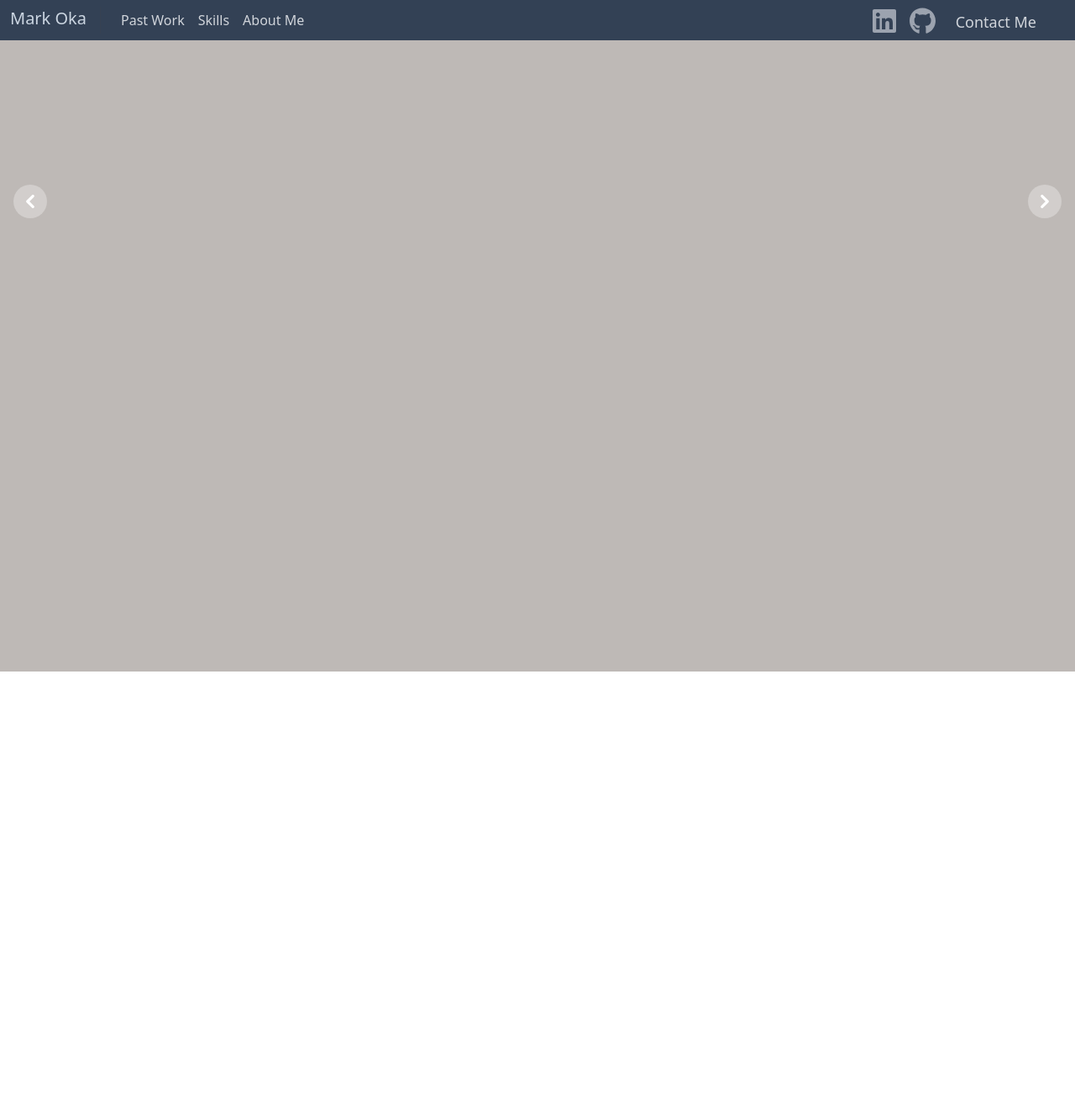
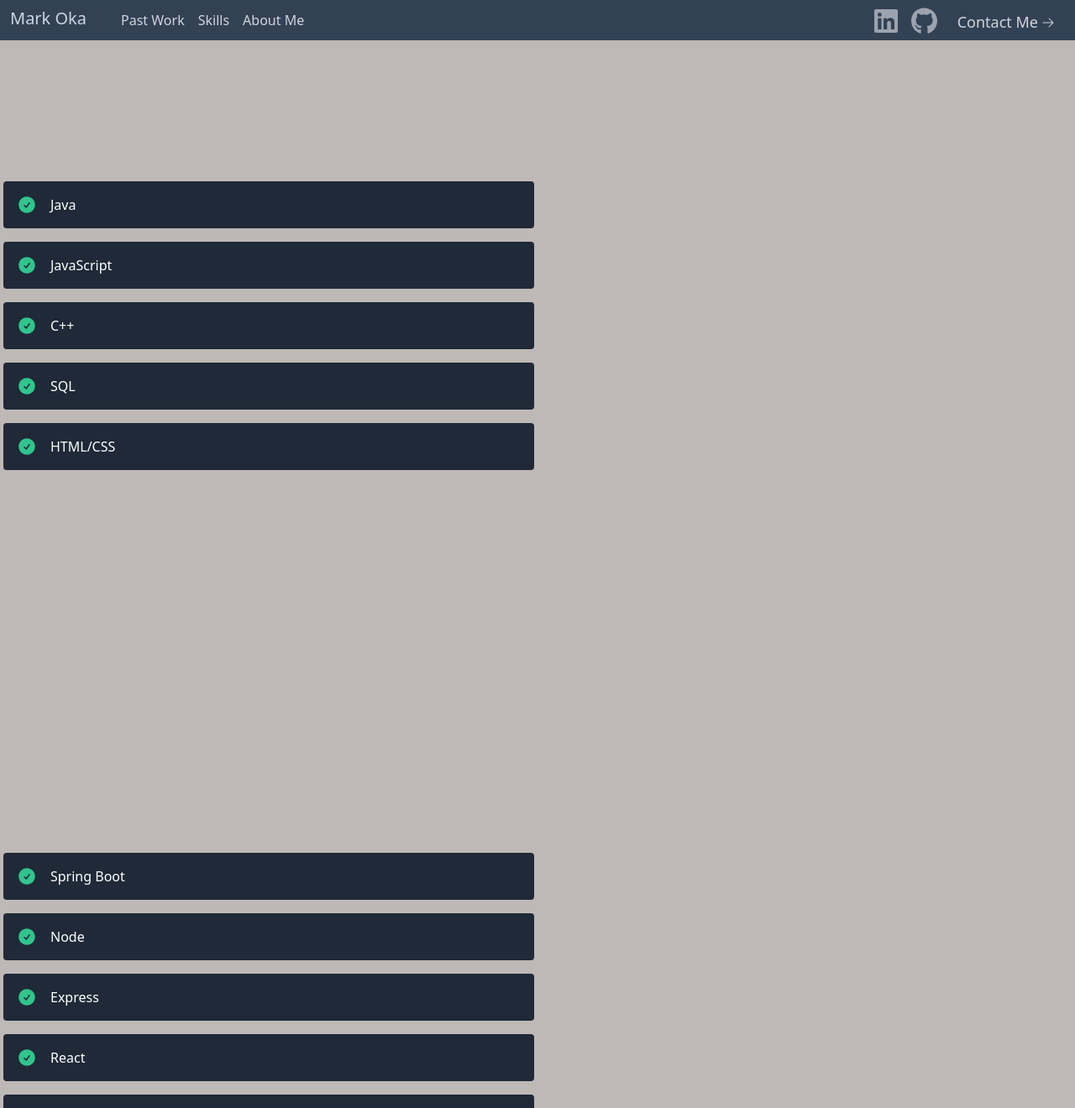
Before and after one commit to markoka101/portfolio, a React (Create React App) app: page /skills in a window 1280 px wide. Shown: the top 1320 px of the page at 84% size. Before the commit the page ends 800 px from the top, so only its background shows below. Built offline with nearby package versions, Linux system fonts and the light colour scheme; some icons are missing.

Commit message:
implement RevealOnScroll on components

```diff
--- a/src/components/Skills.js
+++ b/src/components/Skills.js
@@ -1,110 +1,107 @@
-import React, { useState } from "react";
+import React, { useState, useEffect, useRef } from "react";
 import { Transition } from "@headlessui/react";
 
-import { BadgeCheckIcon, ChipIcon } from "@heroicons/react/solid";
+import { CheckCircleIcon, ChipIcon } from "@heroicons/react/24/solid";
 import { languages, frameworks, database, tools } from "../data";
 
+import RevealOnScroll from "./RevealOnScroll";
 export default function Skills() {
-    const [showLang, setShowLang] = useState(false);
-    const [showFrame, setShowFrame] = useState(false);
-    const [showData, setShowData] = useState(false);
-    const [showTools, setShowTools] = useState(false);
+    const refLanguage = useRef();
+    const isVisibleLanguage = RevealOnScroll(refLanguage);
 
-    const languageName = showLang
-        ? "Hide Programming Languages"
-        : "Show Programming Languages";
-    const frameworkName = showFrame
-        ? "Hide Frameworks & Libraries"
-        : "Show Frameworks & Libraries";
-    const databaseName = showData
-        ? "Hide Database & Industry Tools"
-        : "Show Database & Industry Tools";
-    const toolName = showTools
-        ? "Hide Tools & Software"
-        : "Show Tools & Software";
+    const refFrameworks = useRef();
+    const isVisibleFramework = RevealOnScroll(refFrameworks);
+
+    const refDatabase = useRef(1);
+    const isVisibleDatabase = RevealOnScroll(refDatabase);
+
+    const refTools = useRef();
+    const isVisibleTools = RevealOnScroll(refTools);
 
     return (
         <section id="skills">
+            <div className="flex flex-col  min-w-full mx-auto justify-center items-center scroll-smooth">
                 <div
-                id="animation-carousel"
-                class="relative w-full"
-                data-carousel="static"
+                    ref={refLanguage}
+                    className={`transition-opacity ease-in duration-1000 h-screen w-full ${
+                        isVisibleLanguage ? "opacity-100" : "opacity-0"
+                    }`}
                 >
-                <div class="relative h-56 overflow-hidden rounded-lg md:h-96">
+                    <div className=" h-[15em] mt-[10em] min-w-full relative">
+                        {languages.map((languages) => (
                             <div
-                        class="hidden duration-200 ease-linear"
-                        data-carousel-item
-                    ></div>
-
+                                key={languages}
+                                className="py-2 px-1 sm:w-1/2 w-3/4"
+                            >
+                                <div className="bg-gray-800 rounded flex p-4 h-full items-center">
+                                    <CheckCircleIcon className="text-green-400 w-6 h-6 flex-shrink-0 mr-4" />
+                                    <span className="font-medium text-white">
+                                        {languages}
+                                    </span>
+                                </div>
+                            </div>
+                        ))}
+                    </div>
+                </div>
                 <div
-                        class="hidden duration-200 ease-linear"
-                        data-carousel-item
-                    ></div>
-
+                    ref={refFrameworks}
+                    className={`transition-opacity ease-in duration-1000 h-screen w-full ${
+                        isVisibleFramework ? "opacity-100" : "opacity-0"
+                    }`}
+                >
+                    <div className=" h-[15em] mt-[10em]">
+                        {frameworks.map((frameworks) => (
                             <div
-                        class="hidden duration-200 ease-linear"
-                        data-carousel-item="active"
-                    ></div>
-
+                                key={frameworks}
+                                className="py-2 px-1 sm:w-1/2 w-3/4"
+                            >
+                                <div className="bg-gray-800 rounded flex p-4 h-full items-center">
+                                    <CheckCircleIcon className="text-green-400 w-6 h-6 flex-shrink-0 mr-4" />
+                                    <span className="font-medium text-white">
+                                        {frameworks}
+                                    </span>
+                                </div>
+                            </div>
+                        ))}
+                    </div>
+                </div>
                 <div
-                        class="hidden duration-200 ease-linear"
-                        data-carousel-item
-                    ></div>
-
+                    ref={refDatabase}
+                    className={`transition-opacity ease-in duration-1000 h-screen w-full ${
+                        isVisibleDatabase ? "opacity-100" : "opacity-0"
+                    }`}
+                >
+                    {database.map((database) => (
                         <div
-                        class="hidden duration-200 ease-linear"
-                        data-carousel-item
-                    ></div>
+                            key={database}
+                            className="py-2 px-1 sm:w-1/2 w-3/4"
+                        >
+                            <div className="bg-gray-800 rounded flex p-4 h-full items-center">
+                                <CheckCircleIcon className="text-green-400 w-6 h-6 flex-shrink-0 mr-4" />
+                                <span className="font-medium text-white">
+                                    {database}
+                                </span>
                             </div>
-
-                <button
-                    type="button"
-                    class="absolute top-0 start-0 z-30 flex items-center justify-center h-full px-4 cursor-pointer group focus:outline-none"
-                    data-carousel-prev
+                        </div>
+                    ))}
+                </div>
+                <div
+                    ref={refTools}
+                    className={`transition-opacity ease-in duration-1000 h-screen w-full ${
+                        isVisibleTools ? "opacity-100" : "opacity-0"
+                    }`}
                 >
-                    <span class="inline-flex items-center justify-center w-10 h-10 rounded-full bg-white/30 dark:bg-gray-800/30 group-hover:bg-white/50 dark:group-hover:bg-gray-800/60 group-focus:ring-4 group-focus:ring-white dark:group-focus:ring-gray-800/70 group-focus:outline-none">
-                        <svg
-                            class="w-4 h-4 text-white dark:text-gray-800 rtl:rotate-180"
-                            aria-hidden="true"
-                            xmlns="http://www.w3.org/2000/svg"
-                            fill="none"
-                            viewBox="0 0 6 10"
-                        >
-                            <path
-                                stroke="currentColor"
-                                stroke-linecap="round"
-                                stroke-linejoin="round"
-                                stroke-width="2"
-                                d="M5 1 1 5l4 4"
-                            />
-                        </svg>
-                        <span class="sr-only">Previous</span>
+                    {tools.map((tools) => (
+                        <div key={tools} className="py-2 px-1 sm:w-1/2 w-3/4">
+                            <div className="bg-gray-800 rounded flex p-4 h-full items-center">
+                                <CheckCircleIcon className="text-green-400 w-6 h-6 flex-shrink-0 mr-4" />
+                                <span className="font-medium text-white">
+                                    {tools}
                                 </span>
-                </button>
-                <button
-                    type="button"
-                    class="absolute top-0 end-0 z-30 flex items-center justify-center h-full px-4 cursor-pointer group focus:outline-none"
-                    data-carousel-next
-                >
-                    <span class="inline-flex items-center justify-center w-10 h-10 rounded-full bg-white/30 dark:bg-gray-800/30 group-hover:bg-white/50 dark:group-hover:bg-gray-800/60 group-focus:ring-4 group-focus:ring-white dark:group-focus:ring-gray-800/70 group-focus:outline-none">
-                        <svg
-                            class="w-4 h-4 text-white dark:text-gray-800 rtl:rotate-180"
-                            aria-hidden="true"
-                            xmlns="http://www.w3.org/2000/svg"
-                            fill="none"
-                            viewBox="0 0 6 10"
-                        >
-                            <path
-                                stroke="currentColor"
-                                stroke-linecap="round"
-                                stroke-linejoin="round"
-                                stroke-width="2"
-                                d="m1 9 4-4-4-4"
-                            />
-                        </svg>
-                        <span class="sr-only">Next</span>
-                    </span>
-                </button>
+                            </div>
+                        </div>
+                    ))}
+                </div>
             </div>
         </section>
     );
```
Lines whose indentation alone changed are shown as unchanged.
